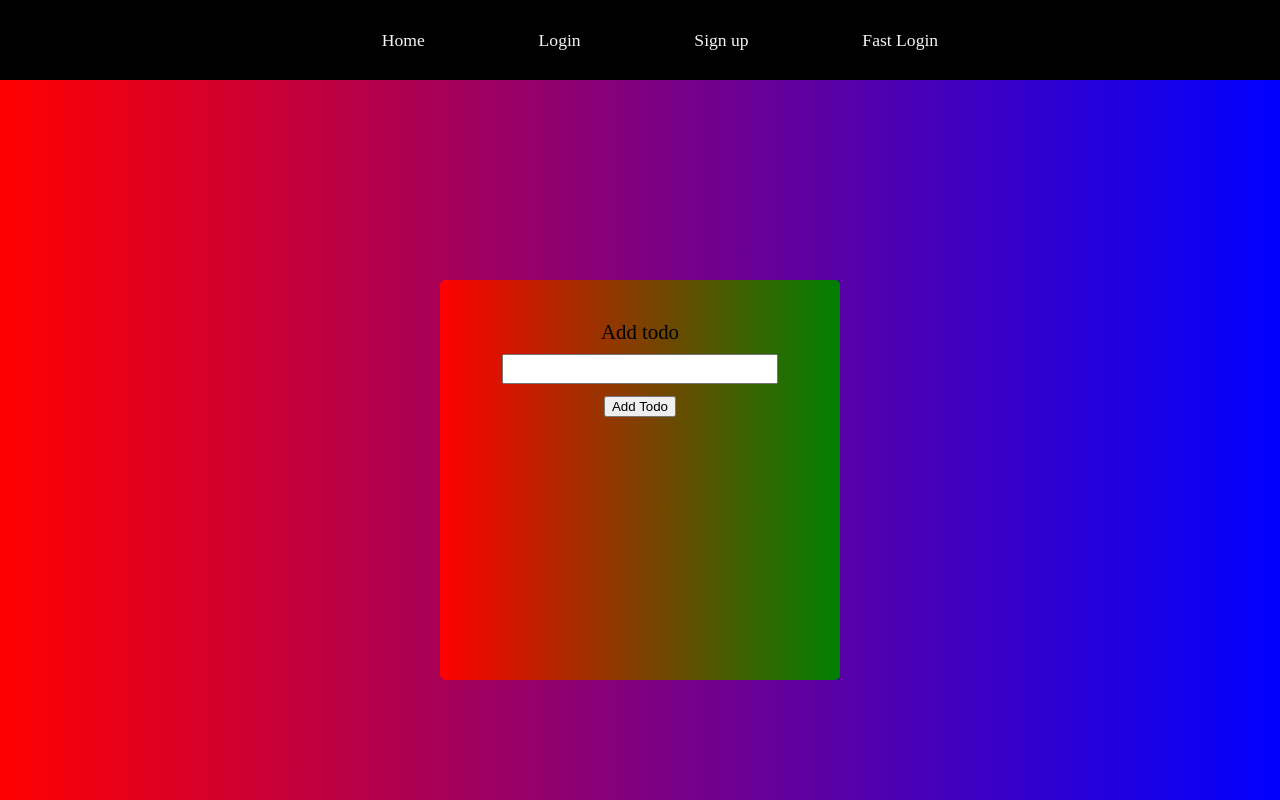
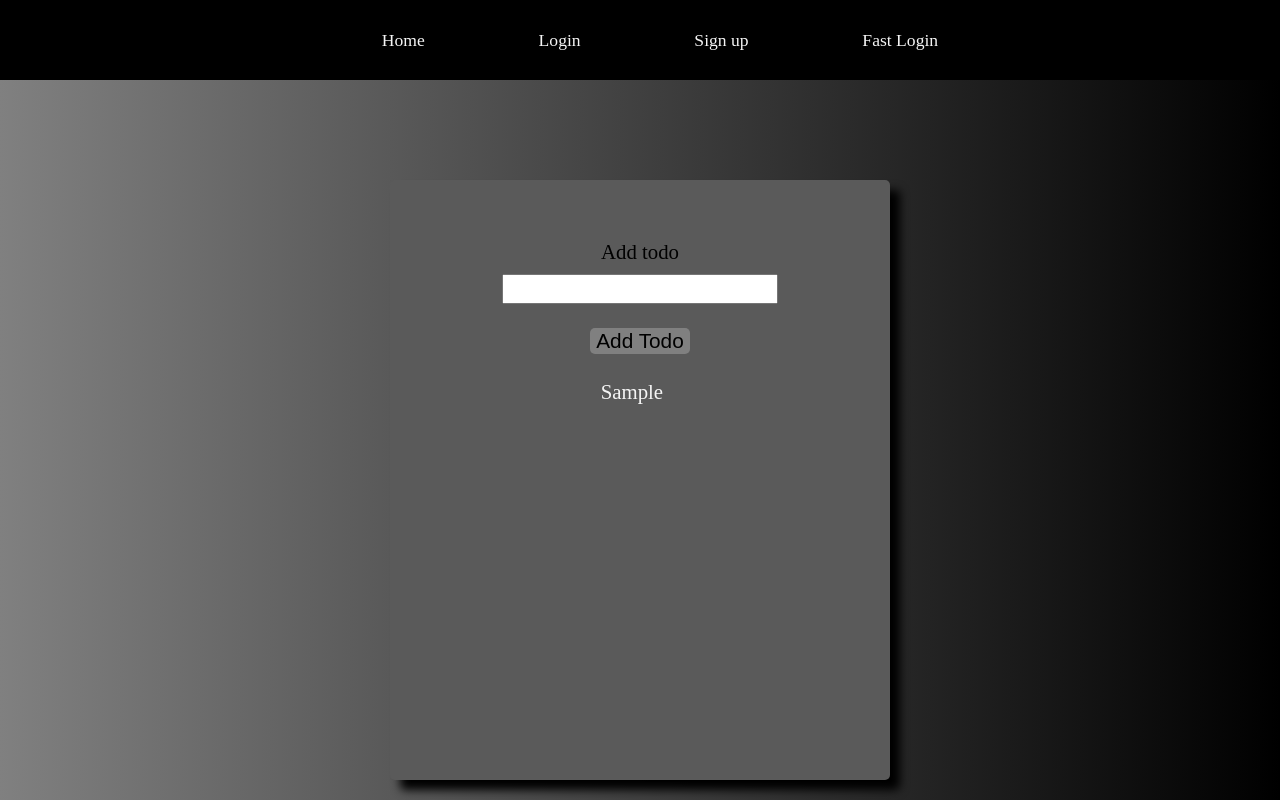
Before and after one commit to Libo99/MERN, a React (Create React App) app in the folder client/: page /Todo in a window 1280 px wide. Both pictures are taken after typing "Sample" into the empty fields and a click on the button "Add Todo". Shown: the top 800 px of the page. Built offline with nearby package versions, Linux system fonts and the light colour scheme.

Commit message:
added css to todolist and css to form button

```diff
--- a/client/src/Components/Todo/TodoForm.css
+++ b/client/src/Components/Todo/TodoForm.css
@@ -2,7 +2,8 @@
   height: 100vh;
   margin: 0;
   padding: 0;
-  background: linear-gradient(90deg, red, blue)
+  /* background: linear-gradient(90deg, red, blue)*/
+  background: linear-gradient(90deg, grey, black);
 }
 .todo-container {
   height: 100%;
@@ -12,10 +13,11 @@
 }
 
 .todoform {
-  background: linear-gradient(90deg, red, green);
-  height: 400px;
-  width: 400px;
+  background: rgb(90, 90, 90);
+  height: 600px;
+  width: 500px;
   border-radius: 5px;
+  box-shadow: 10px 10px 10px black;
 }
 
 .formtodo {
@@ -29,3 +31,12 @@
   font-size: 1.3rem;
   color: black;
 }
+
+.todobtn {
+  background-color: grey;
+  font-size: 1.3rem;
+  border: none;
+  border-radius: 5px;
+  margin-top: 12px;
+  margin-bottom: 10px;
+}
--- a/client/src/Components/Todo/TodoForm.jsx
+++ b/client/src/Components/Todo/TodoForm.jsx
@@ -31,11 +31,11 @@ const TodoForm = () => {
               onChange={(e) => setTodo(e.target.value)}
               value={todo}
             />
-            <button type="submit">Add Todo</button>
+            <button className="todobtn" type="submit">Add Todo</button>
+            <TodoList todos={todos} />
           </form>
         </div>
         </div>
-        <TodoList todos={todos} />
       </div>
     );
 }
--- a/client/src/Components/Todo/TodoList.css
+++ b/client/src/Components/Todo/TodoList.css
@@ -0,0 +1,15 @@
+.list-container {
+  padding: 0;
+  margin: 0;
+  position: relative;
+}
+
+.todolist {
+  display: flex;
+  flex-direction: column;
+  right: 10%;
+
+}
+.todos {
+  font-size: 1.3rem;
+}
--- a/client/src/Components/Todo/TodoList.jsx
+++ b/client/src/Components/Todo/TodoList.jsx
@@ -6,9 +6,9 @@ function TodoList(props) {
     const {todos} = props;
     return (
         <div className="list-container">
-            <ul>
+            <ul className="todolist">
                 {todos.map((todo) =>
-                    <li key={todo.id}>{todo.text}</li>
+                    <li className="todos" key={todo.id}>{todo.text}</li>
                 )}
             </ul>
         </div>
```
